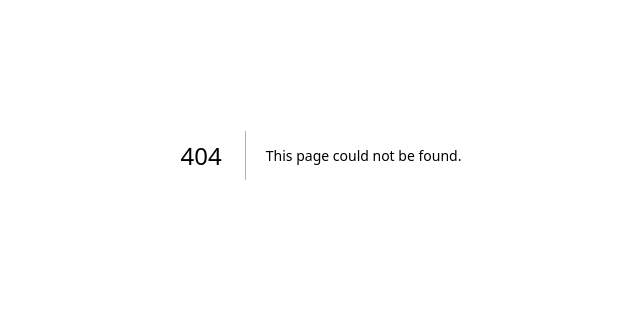
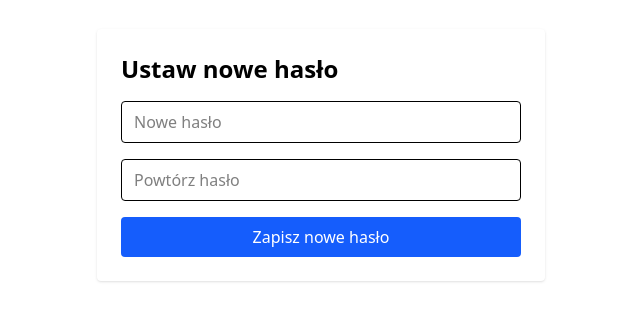
Before and after one commit to BartoszBee/loginbox, a Next.js app: page /reset/1 in a window 1280 px wide. Before the commit this address had no page. Shown: the part 245-566 px from the top of the page, without its empty margins (319-959 px from the left). Built offline with nearby package versions, Linux system fonts and the light colour scheme.

Commit message:
reset password added

```diff
--- /dev/null
+++ b/app/api/reset/confirm/route.ts
@@ -0,0 +1,49 @@
+import { NextResponse } from "next/server";
+import bcrypt from "bcryptjs";
+import { db } from "@/lib/db";
+
+export async function POST(req: Request) {
+    const { token, password, confirm } = await req.json();
+
+    if (password !== confirm) {
+        return NextResponse.json(
+            { error: "Hasła nie są zgodne" },
+            { status: 400 }
+        );
+    }
+
+    const reset = db
+        .prepare("SELECT user_id, expires_at FROM password_resets WHERE token = ?")
+        .get(token) as { user_id: number, expires_at: string };
+
+    if (!reset) {
+        return NextResponse.json(
+            { error: "Nieprawidłowy token" },
+            { status: 400 }
+        );
+    }
+
+    // sprawdzamy wygaśnięcie tokenu
+    const now = new Date();
+    const expiresAt = new Date(reset.expires_at);
+
+    if (now > expiresAt) {
+        return NextResponse.json(
+            { error: "Token wygasł" },
+            { status: 400 }
+        );
+    }
+
+    const hashed = bcrypt.hashSync(password, 10);
+
+    // zmiana hasła
+    db.prepare("UPDATE users SET password_hash = ? WHERE id = ?").run(
+        hashed,
+        reset.user_id
+    );
+
+    // usuwamy token
+    db.prepare("DELETE FROM password_resets WHERE token = ?").run(token);
+
+    return NextResponse.json({ success: true });
+}
--- /dev/null
+++ b/app/api/reset/request/route.ts
@@ -0,0 +1,32 @@
+import { NextResponse } from "next/server";
+import crypto from "crypto";
+import { db } from "@/lib/db";
+
+export async function POST(req: Request) {
+  const { email } = await req.json();
+
+  const user = db.prepare("SELECT id FROM users WHERE email = ?").get(email) as {id:number};
+
+  if (!user) {
+    return NextResponse.json(
+      { error: "Użytkownik nie istnieje" },
+      { status: 404 }
+    );
+  }
+
+  const token = crypto.randomUUID();
+
+  // Token ważny 200 minut
+  const expiresAt = new Date(Date.now() + 20 * 60 * 10000)
+    .toISOString()
+    .slice(0, 19)
+    .replace("T", " ");
+
+  db.prepare("DELETE FROM password_resets WHERE user_id = ?").run(user.id);
+
+  db.prepare(
+    "INSERT INTO password_resets (user_id, token, expires_at) VALUES (?, ?, ?)"
+  ).run(user.id, token, expiresAt);
+
+  return NextResponse.json({ success: true, token });
+}
--- /dev/null
+++ b/app/reset/[token]/ResetTokenForm.tsx
@@ -0,0 +1,79 @@
+"use client";
+
+import { useState } from "react";
+import { useRouter } from "next/navigation";
+
+export default function ResetTokenForm({ token }: { token: string }) {
+  const router = useRouter();
+
+  const [password, setPassword] = useState("");
+  const [confirm, setConfirm] = useState("");
+  const [error, setError] = useState("");
+  const [success, setSuccess] = useState(false);
+
+  async function handleSubmit(e: React.FormEvent) {
+    e.preventDefault();
+    setError("");
+
+    const res = await fetch("/api/reset/confirm", {
+      method: "POST",
+      headers: { "Content-Type": "application/json" },
+      body: JSON.stringify({ token, password, confirm }),
+    });
+
+    const data = await res.json();
+
+    if (!res.ok) {
+      setError(data.error);
+      return;
+    }
+
+    setSuccess(true);
+
+    setTimeout(() => {
+      router.push("/");
+    }, 1500);
+  }
+
+  return (
+    <main className="min-h-screen flex justify-center items-center p-4">
+      <div className="w-full max-w-md p-6 bg-white shadow rounded">
+        <h1 className="text-2xl font-bold mb-4">Ustaw nowe hasło</h1>
+
+        <form onSubmit={handleSubmit} className="space-y-4">
+          <input
+            type="password"
+            placeholder="Nowe hasło"
+            className="w-full border px-3 py-2 rounded"
+            value={password}
+            onChange={(e) => setPassword(e.target.value)}
+            required
+          />
+
+          <input
+            type="password"
+            placeholder="Powtórz hasło"
+            className="w-full border px-3 py-2 rounded"
+            value={confirm}
+            onChange={(e) => setConfirm(e.target.value)}
+            required
+          />
+
+          <button
+            type="submit"
+            className="w-full bg-blue-600 text-white py-2 rounded hover:bg-blue-700"
+          >
+            Zapisz nowe hasło
+          </button>
+        </form>
+
+        {error && <p className="mt-4 text-red-600">{error}</p>}
+        {success && (
+          <p className="mt-4 text-green-700">
+            ✔ Hasło zmienione! Przekierowanie...
+          </p>
+        )}
+      </div>
+    </main>
+  );
+}
--- /dev/null
+++ b/app/reset/[token]/page.tsx
@@ -0,0 +1,11 @@
+import ResetTokenForm from "./ResetTokenForm";
+
+export default async function ResetTokenPage({
+  params,
+}: {
+  params: Promise<{ token: string }>;
+}) {
+  const { token } = await params;
+
+  return <ResetTokenForm token={token} />;
+}
--- a/app/reset/page.tsx
+++ b/app/reset/page.tsx
@@ -1,6 +1,7 @@
 "use client";
 
 import { useState } from "react";
+import Link from "next/link";
 
 export default function ResetPage() {
   const [email, setEmail] = useState("");
@@ -29,7 +30,7 @@ export default function ResetPage() {
 
   return (
     <main className="min-h-screen flex justify-center items-center p-4">
-      <div className="w-full max-w-md p-6 bg-white shadow rounded">
+      <div className="w-full max-w-md p-6 bg-white shadow rounded text-center">
         <h1 className="text-2xl font-bold mb-4">Resetowanie hasła</h1>
 
         <form onSubmit={handleSubmit} className="space-y-4">
@@ -58,14 +59,17 @@ export default function ResetPage() {
             <br />
             <strong>{sentToken}</strong>
             <br />
-            <a
-              className="text-blue-600 underline"
-              href={`/reset/${sentToken}`}
-            >
+            <a className="text-blue-600 underline" href={`/reset/${sentToken}`}>
               Kliknij, aby ustawić nowe hasło →
             </a>
           </div>
         )}
+        <Link
+          href="/"
+          className="text-blue-600 hover:underline text-sm inline-block mt-4"
+        >
+          ← Powrót do logowania
+        </Link>
       </div>
     </main>
   );
```
Also changed, not shown: 1 other file (tests, documents, lock files or other folders).
